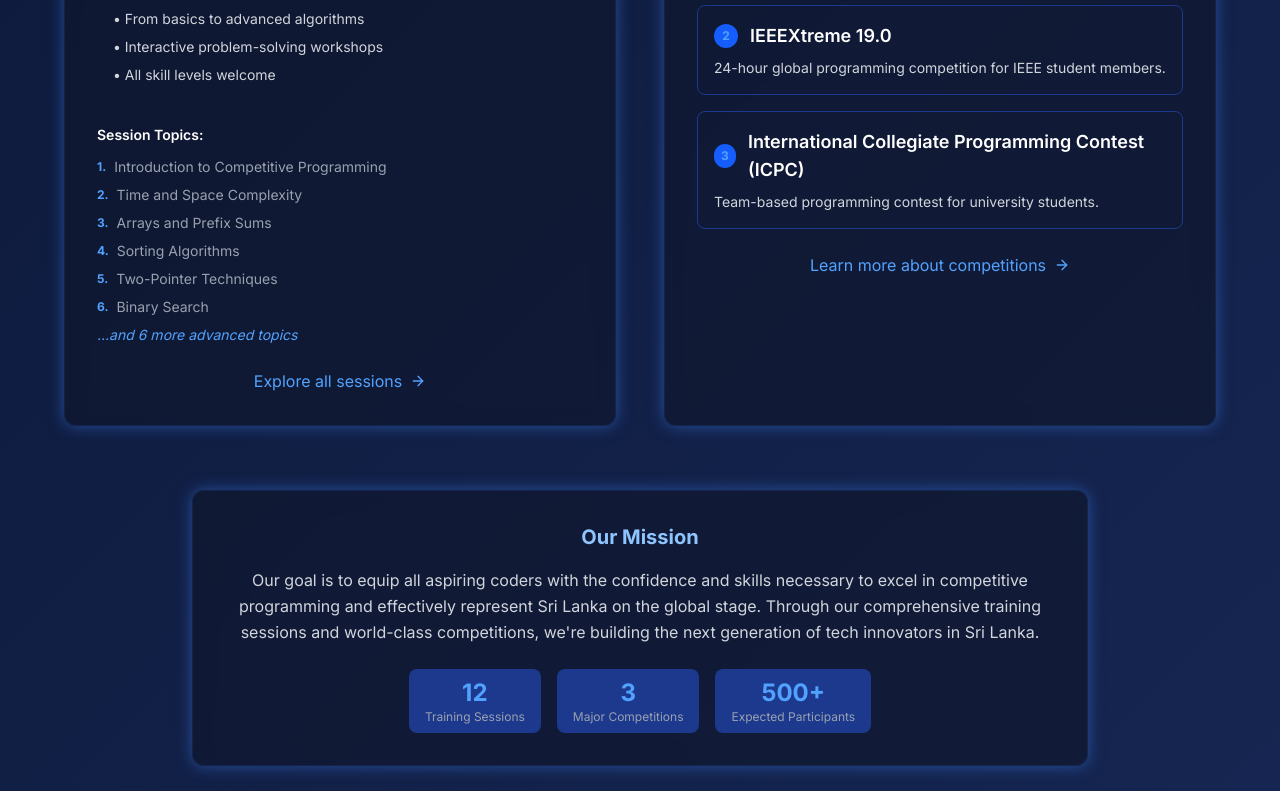
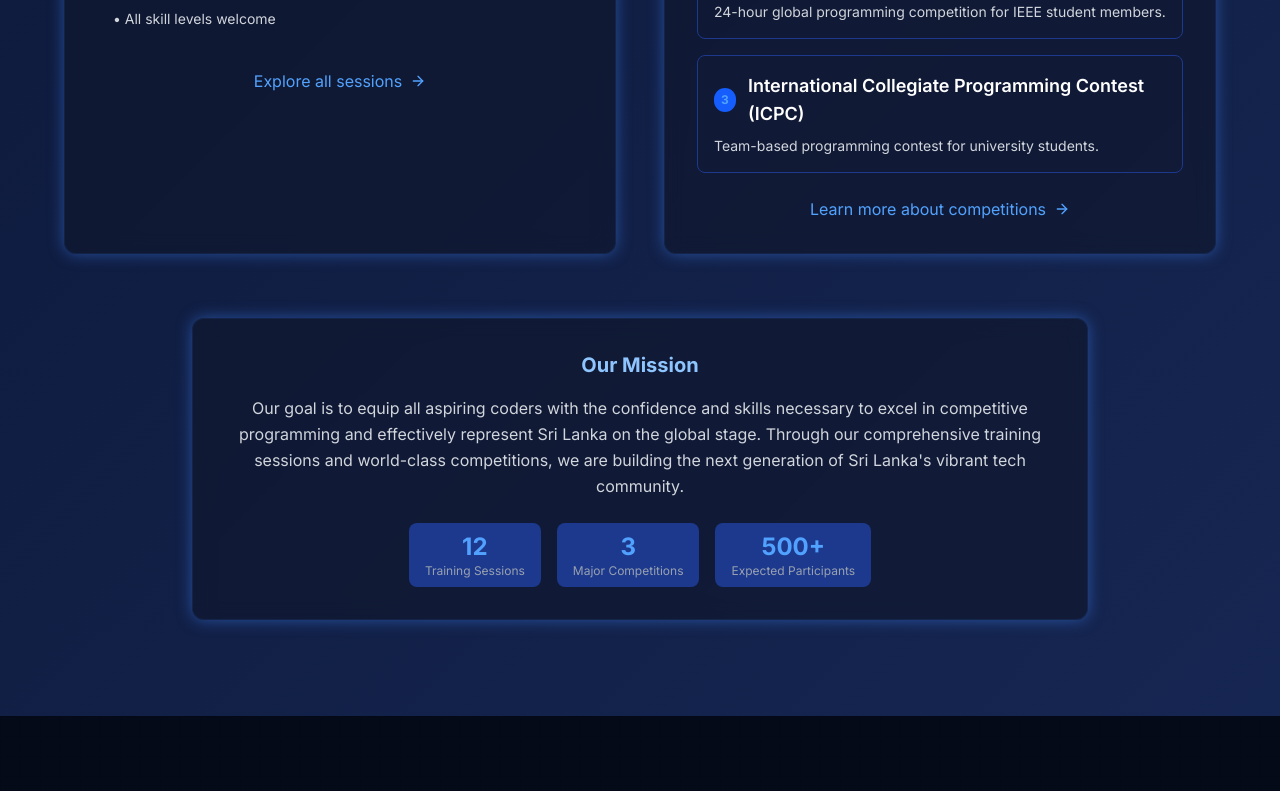
Before and after one commit to hirunaofficial/ieee-codex-web-app, a Next.js app: page / in a window 1280 px wide. Shown: the part 2040-2831 px from the top of the page. Built offline with nearby package versions, Linux system fonts and the light colour scheme.

Commit message:
feat: update AboutSection content and remove session topics

```diff
--- a/app/sections/AboutSection.js
+++ b/app/sections/AboutSection.js
@@ -66,7 +66,7 @@ export default function AboutSection() {
             <h3 className="text-2xl font-bold text-blue-300 mb-6 text-center">What is IEEE CodeX Sri Lanka?</h3>
             <div className="text-gray-300 leading-relaxed space-y-4">
               <p className="text-lg">
-                IEEE CodeX Sri Lanka is the latest initiative by the IEEE Sri Lanka Section aimed at promoting competitive programming in Sri Lanka through various coding contests and training sessions. Our mission is to build a thriving tech community and develop world-class programming talent in Sri Lanka.
+                IEEE CodeX Sri Lanka is the latest initiative by the IEEE Sri Lanka Section aimed at promoting competitive programming in Sri Lanka through various coding contests and training sessions.
               </p>
               <p>
                 We are actively engaged in facilitating three major competitive programming events: the <strong className="text-blue-400">National Olympiad in Informatics (NOI) 2025</strong>, <strong className="text-blue-400">IEEEXtreme 19.0</strong>, and the <strong className="text-blue-400">International Collegiate Programming Contest (ICPC) 2025</strong>. These competitions provide platforms for aspiring programmers to showcase their skills, learn from experts, and foster a strong programming culture within the country.
@@ -110,29 +110,6 @@ export default function AboutSection() {
                   <li>• Interactive problem-solving workshops</li>
                   <li>• All skill levels welcome</li>
                 </ul>
-              </div>
-
-              <div className="space-y-2 mb-6">
-                <h4 className="text-white font-semibold text-sm mb-3">Session Topics:</h4>
-                {[
-                  "Introduction to Competitive Programming",
-                  "Time and Space Complexity",
-                  "Arrays and Prefix Sums",
-                  "Sorting Algorithms",
-                  "Two-Pointer Techniques",
-                  "Binary Search",
-                  "Greedy Algorithms",
-                  "Recursion and Backtracking",
-                  "Dynamic Programming (Part I & II)",
-                  "Graph Theory and Traversals",
-                  "Trees and Disjoint Set Union (DSU)"
-                ].slice(0, 6).map((session, index) => (
-                  <div key={index} className="flex items-center text-gray-400 text-sm">
-                    <span className="text-blue-400 mr-2 font-bold text-xs">{index + 1}.</span>
-                    <span>{session}</span>
-                  </div>
-                ))}
-                <div className="text-blue-400 text-sm italic mt-2">...and 6 more advanced topics</div>
               </div>
 
               <div className="text-center">
@@ -225,7 +202,7 @@ export default function AboutSection() {
           >
             <h3 className="text-xl font-bold text-blue-300 mb-4">Our Mission</h3>
             <p className="text-gray-300 leading-relaxed">
-              Our goal is to equip all aspiring coders with the confidence and skills necessary to excel in competitive programming and effectively represent Sri Lanka on the global stage. Through our comprehensive training sessions and world-class competitions, we're building the next generation of tech innovators in Sri Lanka.
+              Our goal is to equip all aspiring coders with the confidence and skills necessary to excel in competitive programming and effectively represent Sri Lanka on the global stage. Through our comprehensive training sessions and world-class competitions, we are building the next generation of Sri Lanka's vibrant tech community.
             </p>
             <div className="mt-6 flex flex-col sm:flex-row gap-4 justify-center">
               <div className="bg-blue-900 bg-opacity-30 rounded-lg px-4 py-2">
```
